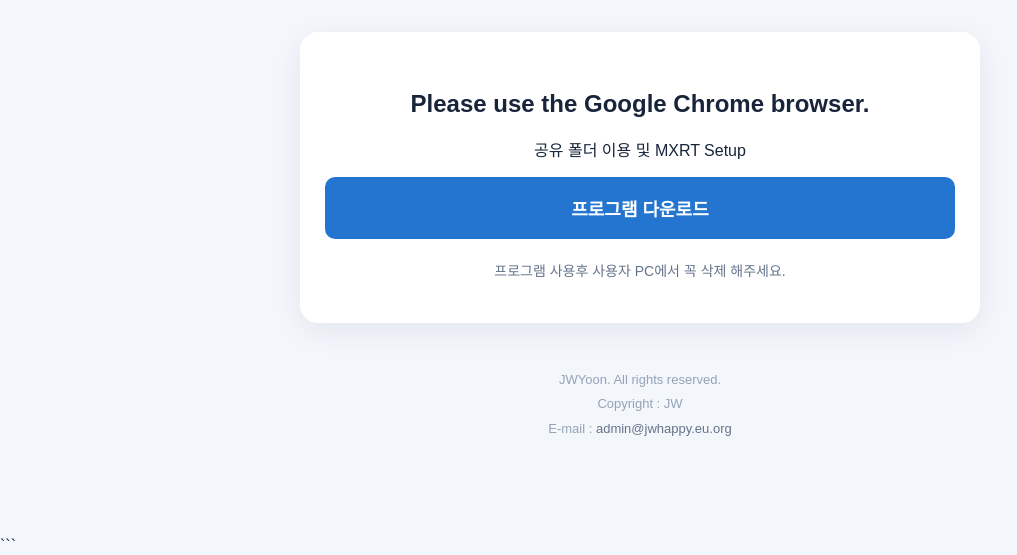
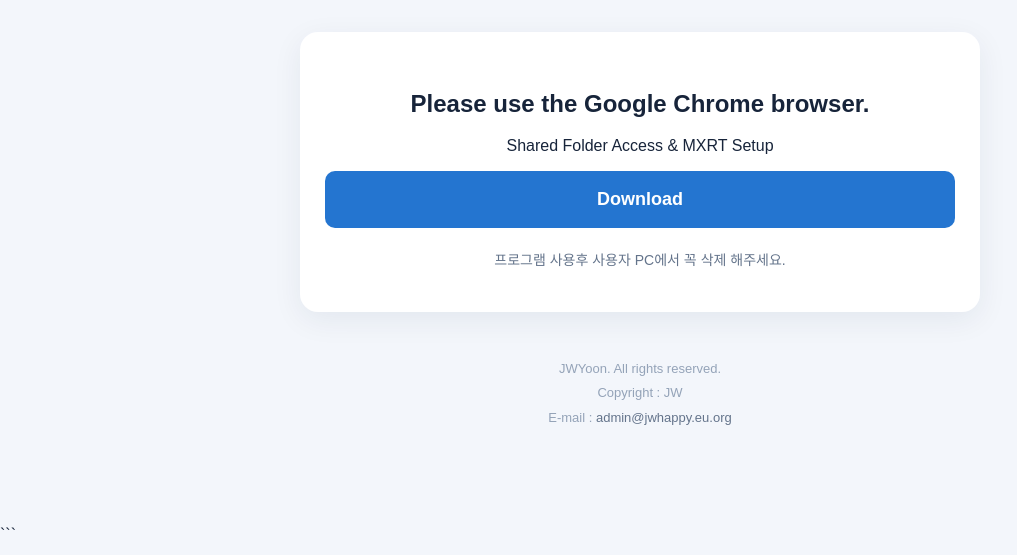
Before and after one commit to jubongs/connect, a plain HTML site: page index.html in a window 1280 px wide. Shown: the part 323-878 px from the top of the page, without its empty margins (0-1017 px from the left). Drawn offline with Linux system fonts and the light colour scheme.

Commit message:
Update index.html

```diff
--- a/index.html
+++ b/index.html
@@ -130,10 +130,10 @@ footer a { color: #64748b; text-decoration: none; }
 
   <section class="panel">
     <h2>Please use the Google Chrome browser.</h2>
-    <p>공유 폴더 이용 및 MXRT Setup</p>
+    <p>Shared Folder Access & MXRT Setup</p>
 
     <button class="download" id="downloadBtn">
-      프로그램 다운로드
+      Download
     </button>
 
     <div class="note">
```
